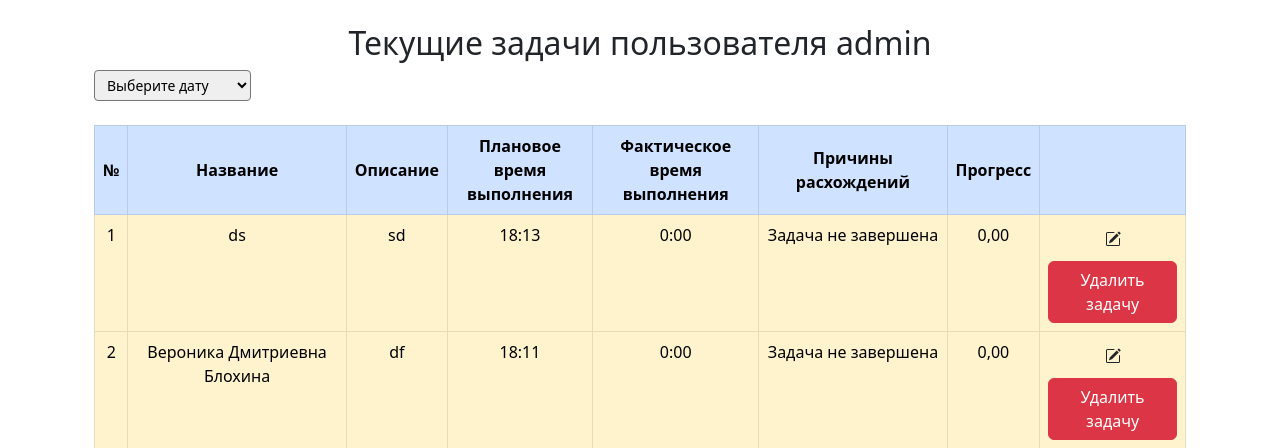
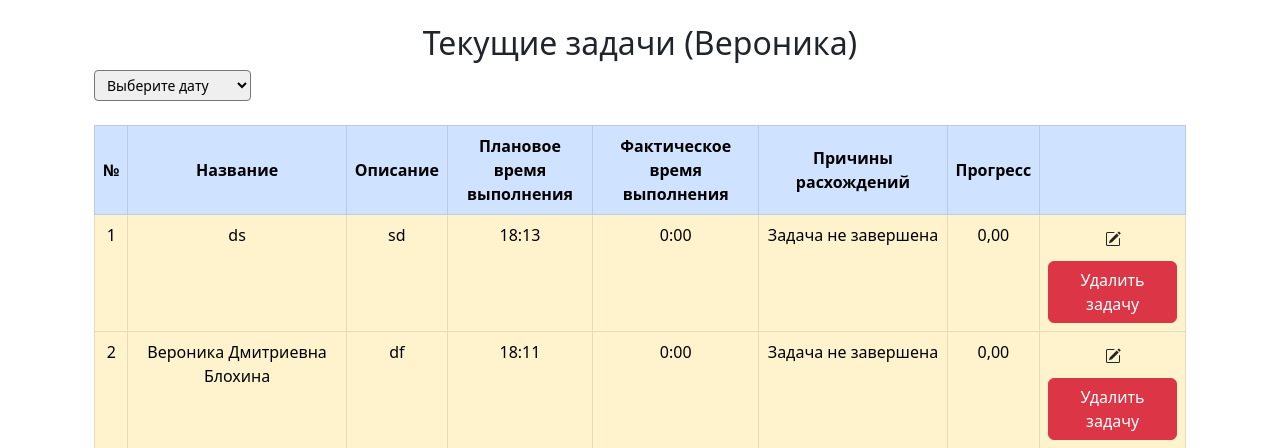
Before and after one commit to irawrr/TaskManager, a Django app: page / in a window 1280 px wide. Shown: the part 73-521 px from the top of the page. Run offline with Django 4.2, Linux system fonts and the light colour scheme; a user stored in the database is signed in; data comes from the database, SQL or seed files in the repository.

Commit message:
Поменяла отображение текущего пользователя на главной странице

```diff
--- a/main/templates/main/index.html
+++ b/main/templates/main/index.html
@@ -5,7 +5,7 @@
 {% endblock %}
 
 {% block content %}
-    <h2 style="text-align: center">Текущие задачи пользователя {{ user.username }}</h2>
+    <h2 style="text-align: center">Текущие задачи ({{ user.first_name }})</h2>
     <div class="container">
     {% if tasks %}
     {% csrf_token %}
```
